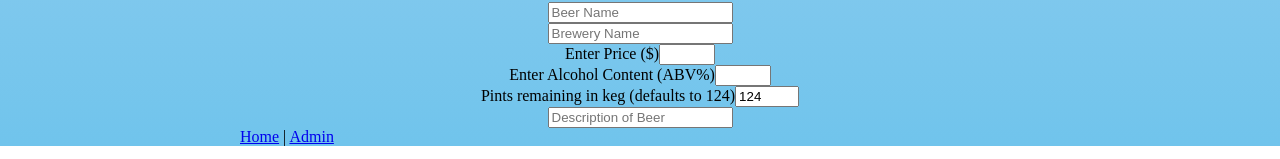
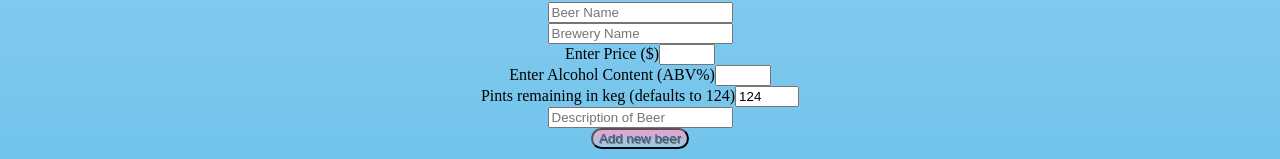
Before and after one commit to K-Banks/tap-room-react, a React app: page /#/ in a window 1280 px wide. Shown: the part 1265-1424 px from the top of the page. Built offline with nearby package versions, Linux system fonts and the light colour scheme.

Commit message:
Add submit button and change pint input field to use defaultValue instead of value so user can change submission

```diff
--- a/src/components/NewKegForm/NewKegForm.jsx
+++ b/src/components/NewKegForm/NewKegForm.jsx
@@ -47,7 +47,7 @@ function NewKegForm(){
           min='0'
           max='124'
           id='remaining'
-          value='124'
+          defaultValue='124'
           ref={(input) => {_remaining=input;}}/>
         <br/>
         <input
@@ -55,6 +55,7 @@ function NewKegForm(){
           id='description'
           placeholder='Description of Beer'
           ref={(input) => {_description=input;}}/>
+        <button type='submit'>Add new beer</button>
       </form>
     </div>
   );
```
